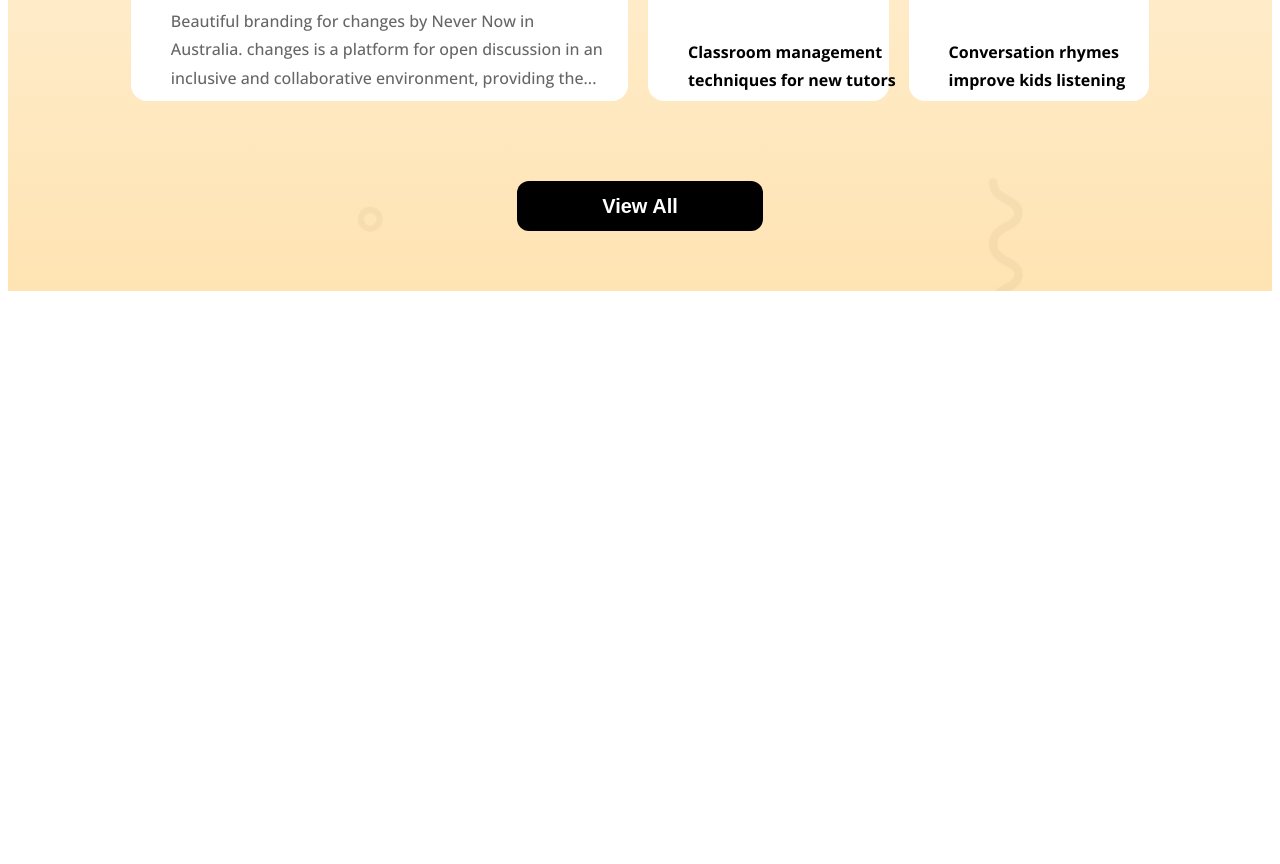
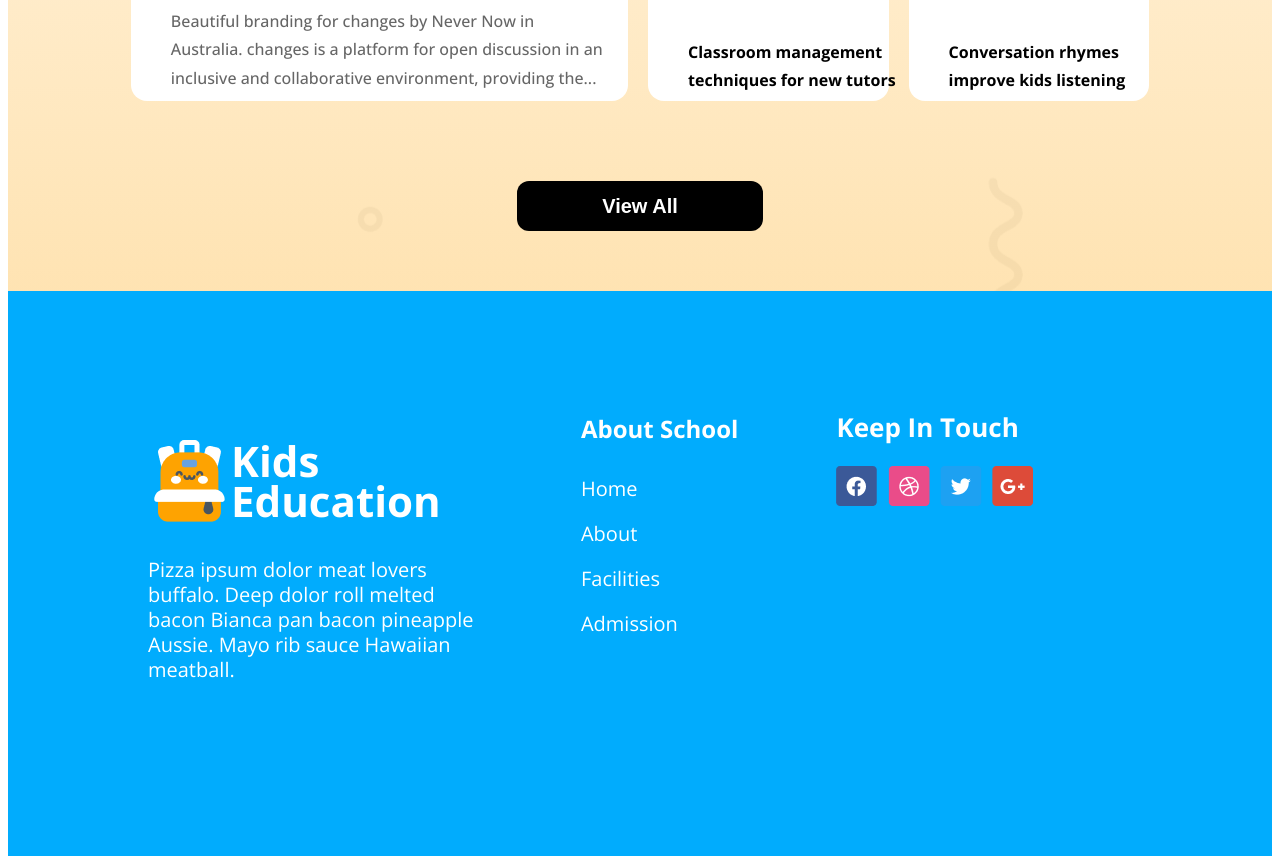
Before and after one commit to ArunRoy404/Kids-School-Website, a plain HTML site: page index.html in a window 1280 px wide. Shown: the part 2263-3127 px from the top of the page. Before the commit the page ends 2562 px from the top, so only its background shows below. Drawn offline with nearby package versions, Linux system fonts and the light colour scheme.

Commit message:
footer added

```diff
--- a/index.html
+++ b/index.html
@@ -75,8 +75,9 @@
                     </div>
                 </div>
                 <div class="button">
-                    <button class="curriculum-button"><</button>
-                    <button class="curriculum-button">></button>
+                    <button class="curriculum-button">
+                        << /button>
+                            <button class="curriculum-button">></button>
                 </div>
             </div>
         </div>
@@ -90,7 +91,8 @@
                         <div class="story-info1">
                             <h3 class="story-title story-title1">A fun toddler coloring training on
                                 classroom</h3>
-                            <p class="story-detail story-detail1">Beautiful branding for changes by Never Now in Australia.
+                            <p class="story-detail story-detail1">Beautiful branding for changes by Never Now in
+                                Australia.
                                 changes is a platform for open discussion in an inclusive and
                                 collaborative environment, providing the...
                             </p>
@@ -141,7 +143,7 @@
                             <p class="story-detail">Beautiful branding for changes by Never Now in Australia.
                                 changes is a platform for open discussion in an inclusive and
                                 collaborative environment, providing the...
-                            </dp>
+                                </dp>
                         </div>
                     </div>
                     <div class="story-card story-6">
@@ -174,7 +176,37 @@
             </section>
         </section>
     </main>
-    <footer></footer>
+    <footer>
+        <section class="footer-container">
+            <div class="kids-education">
+                <div class="logo-container">
+                    <img src="assets/logo white.png" alt="">
+                    <h3>Kids<br>Education</h3>
+                </div>
+                <p>Pizza ipsum dolor meat lovers buffalo. Deep dolor roll melted bacon Bianca pan bacon pineapple
+                    Aussie. Mayo rib sauce Hawaiian meatball.</p>
+            </div>
+            <div class="about">
+                <h4>About School</h4>
+                <ul>
+                    <li><a href="">Home</a></li>
+                    <li><a href="">About</a></li>
+                    <li><a href="">Facilities</a></li>
+                    <li><a href="">Admission</a></li>
+                </ul>
+            </div>
+            <div class="keep-in-touch">
+                <h4>Keep In Touch</h4>
+                <div class="icon">
+                    <ul>
+                        <li><a href=""><img src="assets/fb.png" alt=""></a></li>
+                        <li><a href=""><img src="assets/dribble.png" alt=""></a></li>
+                        <li><a href=""><img src="assets/twitter.png" alt=""></a></li>
+                        <li><a href=""><img src="assets/google+.png" alt=""></a></li>
+                    </ul>
+                </div>
+            </div>
+        </section>
+    </footer>
 </body>
-
 </html>
--- a/styles/style.css
+++ b/styles/style.css
@@ -297,7 +297,7 @@ main {
     object-fit: cover;
 }
 .story-title{
-    font-size: 1rem;
+    font-size: 1em;
     font-weight: 700;
     line-height: 28.76px;
     letter-spacing: 0%;
@@ -373,6 +373,90 @@ main {
     margin-bottom: 3.75rem;
 }
 
+/* footer-section */
+footer li{
+    list-style: none;
+}
+
+footer li a{
+    text-decoration: none;
+    color: white;
+}
+
+footer{
+    background-color: rgb(1, 172, 253);
+    color: white;
+    margin: 0px;
+    padding: 123px 228px 174px 140px;
+}
+
+.logo-container h3{
+    font-size: 2.63rem;
+    font-weight: 700;
+    line-height: 39.51px;
+    letter-spacing: 0%;
+    margin: 0px;
+}
+.kids-education p, .about a{
+    font-size: 1.25rem;
+    font-weight: 400;
+    line-height: 25px;
+    letter-spacing: 0%;
+    margin: 0px
+}
+
+.about h4{
+    font-size: 1.5rem;
+    font-weight: 700;
+    line-height: 30px;
+    letter-spacing: 0%;
+    margin-top: 0px;
+    margin-bottom: 32px;
+}
+.keep-in-touch{
+    font-size: 1.625rem;
+    font-weight: 700;
+    line-height: 26px;
+    letter-spacing: 0%;
+}
+.logo-container{
+    display: flex;
+    align-items: center;
+    margin: 0px;
+    margin-bottom: 35.68px;
+}
+.icon ul{
+    display: flex;
+}
+.kids-education{
+    margin-top: 26px;
+    width: 37.38%;
+    gap: 0px;
+}
+
+.footer-container{
+    width: 100%;
+    display: flex;
+    justify-content: space-between;
+    align-items: start;
+}
+.about ul{
+    padding: 0px;
+}
+.about li{
+    margin-bottom: 20px;
+}
+.keep-in-touch h4{
+    margin: 0px;
+}
+.keep-in-touch ul{
+    padding: 0px;
+    margin-bottom: 0px;
+}
+.keep-in-touch li{
+    margin-right: 10.15px;
+}
+
 
 
 
@@ -383,7 +467,7 @@ main {
     }
 
     .section-width {
-        max-width: 91.53%;
+        max-width: 92%;
     }
 
     #nav-title,
@@ -486,7 +570,7 @@ main {
     }
 
     .card {
-        width: 22.31rem;
+        width: 100%;
         height: 20.5rem;
         gap: 1.3rem;
     }
@@ -542,7 +626,7 @@ main {
         left: 0.71em;
     }
     .story-title{
-        width: 127px;
+        width: 95%;
         font-size: 0.6em;
         font-weight: 700;
         line-height: 17.12px;
@@ -558,8 +642,16 @@ main {
         gap: 0px;
         align-items: center;
     }
-    .stories{
-        background-image: url("../assets/bg.png");
-        background-position: center
+
+    /* footer */
+    footer{
+        padding: 40px 20px;
+    }
+    .footer-container{
+        flex-direction: column;
+        padding: 0px;
+    }
+    .kids-education{
+        width: 100%;
     }
 }
```
Also changed, not shown: assets/bga.png (deleted), assets/logo white.png (added).
